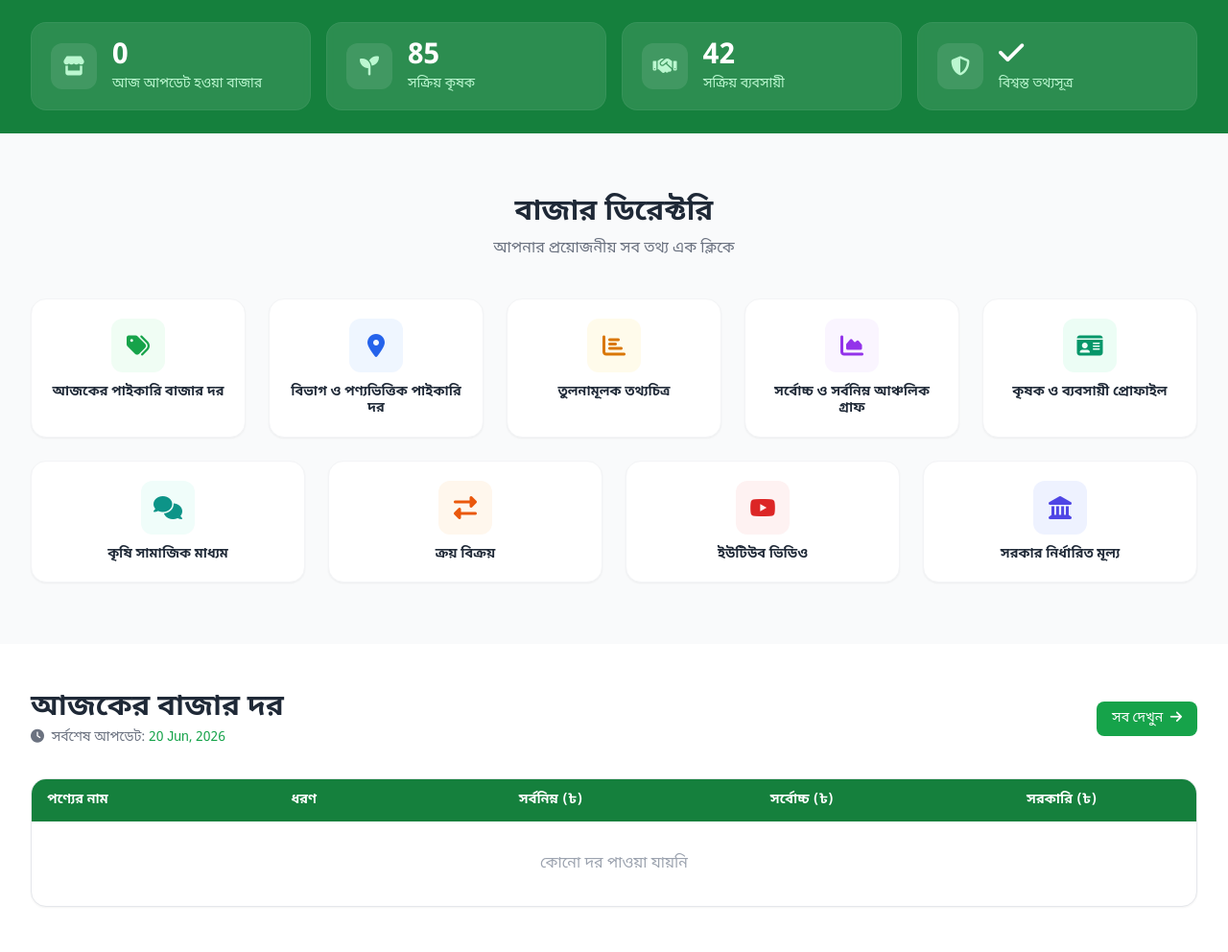
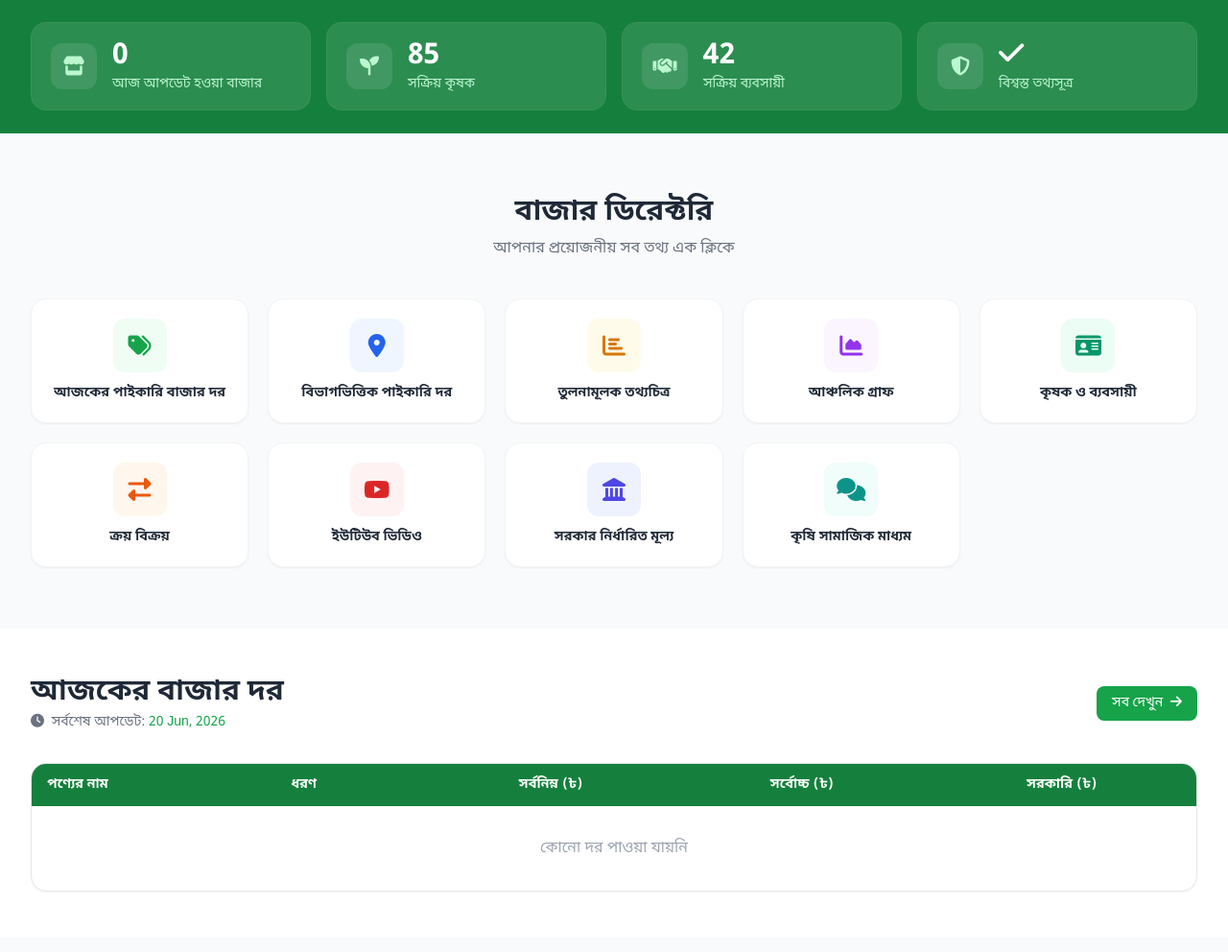
Before and after one commit to tanmoymondal1312/KrisokBD, a Django app: page / in a window 1280 px wide. Shown: the part 383-1375 px from the top of the page at 96% size. Run offline with Django 5.2, Linux system fonts and the light colour scheme; data that the repository does not hold is empty; some libraries are stand-ins or nearby versions.

Commit message:
update: 20 Jun 2026 20:27

```diff
--- a/templates/core/home.html
+++ b/templates/core/home.html
@@ -114,74 +114,69 @@
             <p class="text-gray-500 mt-2">আপনার প্রয়োজনীয় সব তথ্য এক ক্লিকে</p>
         </div>
 
-        <div class="grid grid-cols-2 sm:grid-cols-3 lg:grid-cols-5 gap-4 md:gap-6">
+        <div class="grid grid-cols-3 sm:grid-cols-3 lg:grid-cols-5 gap-3 md:gap-5">
 
-            <a href="{% url 'market:daily_prices' %}" class="group bg-white rounded-2xl p-5 text-center shadow-sm hover:shadow-xl border border-gray-100 hover:border-primary-200 transition-all duration-300 hover:-translate-y-1">
-                <div class="w-14 h-14 mx-auto bg-primary-50 group-hover:bg-primary-100 rounded-xl flex items-center justify-center mb-3 transition">
-                    <i class="fas fa-tags text-2xl text-primary-600"></i>
+            <a href="{% url 'market:daily_prices' %}" class="group bg-white rounded-2xl p-4 md:p-5 text-center shadow-sm hover:shadow-xl border border-gray-100 hover:border-primary-200 transition-all duration-300 hover:-translate-y-1">
+                <div class="w-12 h-12 md:w-14 md:h-14 mx-auto bg-primary-50 group-hover:bg-primary-100 rounded-xl flex items-center justify-center mb-2 md:mb-3 transition">
+                    <i class="fas fa-tags text-xl md:text-2xl text-primary-600"></i>
                 </div>
-                <h4 class="font-semibold text-gray-800 text-sm leading-tight">আজকের পাইকারি বাজার দর</h4>
+                <h4 class="font-semibold text-gray-800 text-xs md:text-sm leading-tight">আজকের পাইকারি বাজার দর</h4>
             </a>
 
-            <a href="{% url 'market:division_prices' %}" class="group bg-white rounded-2xl p-5 text-center shadow-sm hover:shadow-xl border border-gray-100 hover:border-primary-200 transition-all duration-300 hover:-translate-y-1">
-                <div class="w-14 h-14 mx-auto bg-blue-50 group-hover:bg-blue-100 rounded-xl flex items-center justify-center mb-3 transition">
-                    <i class="fas fa-map-marker-alt text-2xl text-blue-600"></i>
+            <a href="{% url 'market:division_prices' %}" class="group bg-white rounded-2xl p-4 md:p-5 text-center shadow-sm hover:shadow-xl border border-gray-100 hover:border-primary-200 transition-all duration-300 hover:-translate-y-1">
+                <div class="w-12 h-12 md:w-14 md:h-14 mx-auto bg-blue-50 group-hover:bg-blue-100 rounded-xl flex items-center justify-center mb-2 md:mb-3 transition">
+                    <i class="fas fa-map-marker-alt text-xl md:text-2xl text-blue-600"></i>
                 </div>
-                <h4 class="font-semibold text-gray-800 text-sm leading-tight">বিভাগ ও পণ্যভিত্তিক পাইকারি দর</h4>
+                <h4 class="font-semibold text-gray-800 text-xs md:text-sm leading-tight">বিভাগভিত্তিক পাইকারি দর</h4>
             </a>
 
-            <a href="{% url 'market:comparison_chart' %}" class="group bg-white rounded-2xl p-5 text-center shadow-sm hover:shadow-xl border border-gray-100 hover:border-primary-200 transition-all duration-300 hover:-translate-y-1">
-                <div class="w-14 h-14 mx-auto bg-amber-50 group-hover:bg-amber-100 rounded-xl flex items-center justify-center mb-3 transition">
-                    <i class="fas fa-chart-bar text-2xl text-amber-600"></i>
+            <a href="{% url 'market:comparison_chart' %}" class="group bg-white rounded-2xl p-4 md:p-5 text-center shadow-sm hover:shadow-xl border border-gray-100 hover:border-primary-200 transition-all duration-300 hover:-translate-y-1">
+                <div class="w-12 h-12 md:w-14 md:h-14 mx-auto bg-amber-50 group-hover:bg-amber-100 rounded-xl flex items-center justify-center mb-2 md:mb-3 transition">
+                    <i class="fas fa-chart-bar text-xl md:text-2xl text-amber-600"></i>
                 </div>
-                <h4 class="font-semibold text-gray-800 text-sm leading-tight">তুলনামূলক তথ্যচিত্র</h4>
+                <h4 class="font-semibold text-gray-800 text-xs md:text-sm leading-tight">তুলনামূলক তথ্যচিত্র</h4>
             </a>
 
-            <a href="{% url 'market:regional_graph' %}" class="group bg-white rounded-2xl p-5 text-center shadow-sm hover:shadow-xl border border-gray-100 hover:border-primary-200 transition-all duration-300 hover:-translate-y-1">
-                <div class="w-14 h-14 mx-auto bg-purple-50 group-hover:bg-purple-100 rounded-xl flex items-center justify-center mb-3 transition">
-                    <i class="fas fa-chart-area text-2xl text-purple-600"></i>
+            <a href="{% url 'market:regional_graph' %}" class="group bg-white rounded-2xl p-4 md:p-5 text-center shadow-sm hover:shadow-xl border border-gray-100 hover:border-primary-200 transition-all duration-300 hover:-translate-y-1">
+                <div class="w-12 h-12 md:w-14 md:h-14 mx-auto bg-purple-50 group-hover:bg-purple-100 rounded-xl flex items-center justify-center mb-2 md:mb-3 transition">
+                    <i class="fas fa-chart-area text-xl md:text-2xl text-purple-600"></i>
                 </div>
-                <h4 class="font-semibold text-gray-800 text-sm leading-tight">সর্বোচ্চ ও সর্বনিম্ন আঞ্চলিক গ্রাফ</h4>
+                <h4 class="font-semibold text-gray-800 text-xs md:text-sm leading-tight">আঞ্চলিক গ্রাফ</h4>
             </a>
 
-            <a href="{% url 'marketplace:profile_list' %}" class="group bg-white rounded-2xl p-5 text-center shadow-sm hover:shadow-xl border border-gray-100 hover:border-primary-200 transition-all duration-300 hover:-translate-y-1">
-                <div class="w-14 h-14 mx-auto bg-emerald-50 group-hover:bg-emerald-100 rounded-xl flex items-center justify-center mb-3 transition">
-                    <i class="fas fa-id-card text-2xl text-emerald-600"></i>
+            <a href="{% url 'marketplace:profile_list' %}" class="group bg-white rounded-2xl p-4 md:p-5 text-center shadow-sm hover:shadow-xl border border-gray-100 hover:border-primary-200 transition-all duration-300 hover:-translate-y-1">
+                <div class="w-12 h-12 md:w-14 md:h-14 mx-auto bg-emerald-50 group-hover:bg-emerald-100 rounded-xl flex items-center justify-center mb-2 md:mb-3 transition">
+                    <i class="fas fa-id-card text-xl md:text-2xl text-emerald-600"></i>
                 </div>
-                <h4 class="font-semibold text-gray-800 text-sm leading-tight">কৃষক ও ব্যবসায়ী প্রোফাইল</h4>
+                <h4 class="font-semibold text-gray-800 text-xs md:text-sm leading-tight">কৃষক ও ব্যবসায়ী</h4>
             </a>
 
-        </div>
-
-        <!-- Second Row -->
-        <div class="grid grid-cols-2 sm:grid-cols-3 lg:grid-cols-4 gap-4 md:gap-6 mt-4 md:mt-6">
-
-            <a href="#" class="group bg-white rounded-2xl p-5 text-center shadow-sm hover:shadow-xl border border-gray-100 hover:border-primary-200 transition-all duration-300 hover:-translate-y-1">
-                <div class="w-14 h-14 mx-auto bg-teal-50 group-hover:bg-teal-100 rounded-xl flex items-center justify-center mb-3 transition">
-                    <i class="fas fa-comments text-2xl text-teal-600"></i>
+            <a href="{% url 'marketplace:post_list' %}" class="group bg-white rounded-2xl p-4 md:p-5 text-center shadow-sm hover:shadow-xl border border-gray-100 hover:border-primary-200 transition-all duration-300 hover:-translate-y-1">
+                <div class="w-12 h-12 md:w-14 md:h-14 mx-auto bg-orange-50 group-hover:bg-orange-100 rounded-xl flex items-center justify-center mb-2 md:mb-3 transition">
+                    <i class="fas fa-exchange-alt text-xl md:text-2xl text-orange-600"></i>
                 </div>
-                <h4 class="font-semibold text-gray-800 text-sm leading-tight">কৃষি সামাজিক মাধ্যম</h4>
+                <h4 class="font-semibold text-gray-800 text-xs md:text-sm leading-tight">ক্রয় বিক্রয়</h4>
             </a>
 
-            <a href="{% url 'marketplace:post_list' %}" class="group bg-white rounded-2xl p-5 text-center shadow-sm hover:shadow-xl border border-gray-100 hover:border-primary-200 transition-all duration-300 hover:-translate-y-1">
-                <div class="w-14 h-14 mx-auto bg-orange-50 group-hover:bg-orange-100 rounded-xl flex items-center justify-center mb-3 transition">
-                    <i class="fas fa-exchange-alt text-2xl text-orange-600"></i>
+            <a href="{% url 'content:video_list' %}" class="group bg-white rounded-2xl p-4 md:p-5 text-center shadow-sm hover:shadow-xl border border-gray-100 hover:border-red-200 transition-all duration-300 hover:-translate-y-1">
+                <div class="w-12 h-12 md:w-14 md:h-14 mx-auto bg-red-50 group-hover:bg-red-100 rounded-xl flex items-center justify-center mb-2 md:mb-3 transition">
+                    <i class="fab fa-youtube text-xl md:text-2xl text-red-600"></i>
                 </div>
-                <h4 class="font-semibold text-gray-800 text-sm leading-tight">ক্রয় বিক্রয়</h4>
+                <h4 class="font-semibold text-gray-800 text-xs md:text-sm leading-tight">ইউটিউব ভিডিও</h4>
             </a>
 
-            <a href="{% url 'content:video_list' %}" class="group bg-white rounded-2xl p-5 text-center shadow-sm hover:shadow-xl border border-gray-100 hover:border-red-200 transition-all duration-300 hover:-translate-y-1">
-                <div class="w-14 h-14 mx-auto bg-red-50 group-hover:bg-red-100 rounded-xl flex items-center justify-center mb-3 transition">
-                    <i class="fab fa-youtube text-2xl text-red-600"></i>
+            <a href="{% url 'content:govt_prices' %}" class="group bg-white rounded-2xl p-4 md:p-5 text-center shadow-sm hover:shadow-xl border border-gray-100 hover:border-primary-200 transition-all duration-300 hover:-translate-y-1">
+                <div class="w-12 h-12 md:w-14 md:h-14 mx-auto bg-indigo-50 group-hover:bg-indigo-100 rounded-xl flex items-center justify-center mb-2 md:mb-3 transition">
+                    <i class="fas fa-landmark text-xl md:text-2xl text-indigo-600"></i>
                 </div>
-                <h4 class="font-semibold text-gray-800 text-sm leading-tight">ইউটিউব ভিডিও</h4>
+                <h4 class="font-semibold text-gray-800 text-xs md:text-sm leading-tight">সরকার নির্ধারিত মূল্য</h4>
             </a>
 
-            <a href="{% url 'content:govt_prices' %}" class="group bg-white rounded-2xl p-5 text-center shadow-sm hover:shadow-xl border border-gray-100 hover:border-primary-200 transition-all duration-300 hover:-translate-y-1">
-                <div class="w-14 h-14 mx-auto bg-indigo-50 group-hover:bg-indigo-100 rounded-xl flex items-center justify-center mb-3 transition">
-                    <i class="fas fa-landmark text-2xl text-indigo-600"></i>
+            <a href="#" class="group bg-white rounded-2xl p-4 md:p-5 text-center shadow-sm hover:shadow-xl border border-gray-100 hover:border-primary-200 transition-all duration-300 hover:-translate-y-1">
+                <div class="w-12 h-12 md:w-14 md:h-14 mx-auto bg-teal-50 group-hover:bg-teal-100 rounded-xl flex items-center justify-center mb-2 md:mb-3 transition">
+                    <i class="fas fa-comments text-xl md:text-2xl text-teal-600"></i>
                 </div>
-                <h4 class="font-semibold text-gray-800 text-sm leading-tight">সরকার নির্ধারিত মূল্য</h4>
+                <h4 class="font-semibold text-gray-800 text-xs md:text-sm leading-tight">কৃষি সামাজিক মাধ্যম</h4>
             </a>
 
         </div>
```
